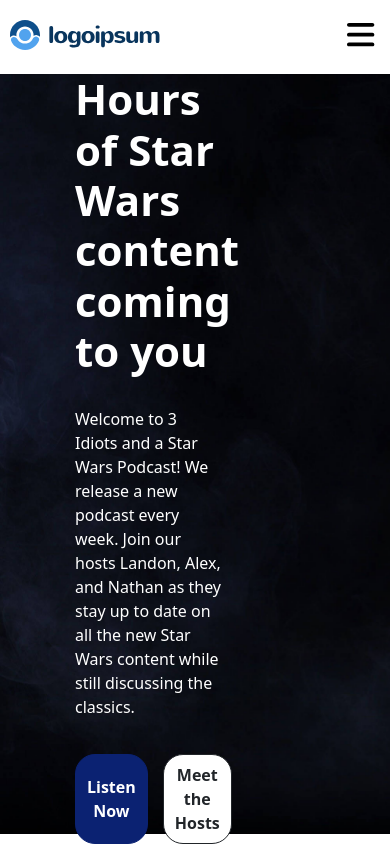
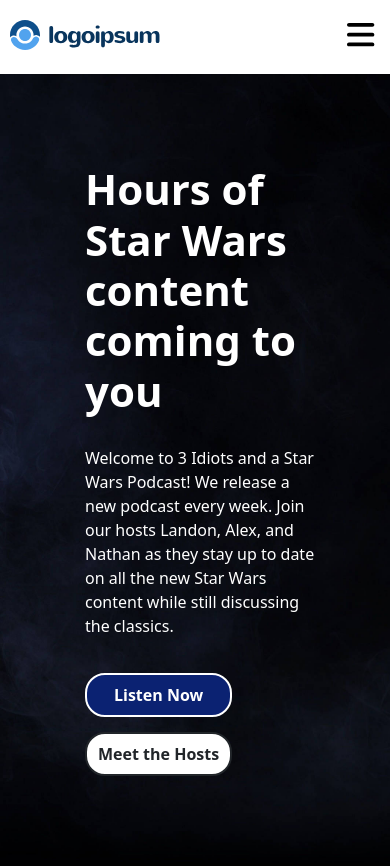
Before and after one commit to nlsnyder/3-idiots-ts, a React (Create React App) app: page / in a window 390 px wide. Before the commit the page ends 844 px from the top, so only its background shows below. Built offline with nearby package versions, Linux system fonts and the light colour scheme.

Commit message:
Make hero image section responsive, may want to alter in the future

```diff
--- a/src/components/landingPage/HeroSection.module.css
+++ b/src/components/landingPage/HeroSection.module.css
@@ -1,11 +1,11 @@
 .heroSection {
-  height: 90vh;
-  background-image: url('../../img/Stormtrooper-hero.jpg');
+  height: 100%;
+  background-image: url("../../img/Stormtrooper-hero.jpg");
   background-repeat: no-repeat;
   background-size: cover;
   background-attachment: fixed;
   z-index: -1;
-  padding: 0 !important;
+  padding: 9rem 1rem !important;
 }
 
 .heightOverride {
--- a/src/components/landingPage/HeroSection.tsx
+++ b/src/components/landingPage/HeroSection.tsx
@@ -5,13 +5,13 @@ const HeroSection: React.FC<{}> = (props) => {
   return (
     <div className={`container-fluid ${styles.heroSection}`}>
       <div className={`row ${styles.heightOverride}`}>
-        <div className="col-7 col-lg-5">
+        <div className="col-10 col-xs-10 col-sm-7 col-lg-5 justify-content-center justify-content-sm-start">
           <div className={styles.heroContainer}>
             <h1 className={styles.heroTitle}>Hours of Star Wars content coming to you</h1>
             <p className={styles.heroDescription}>
               Welcome to 3 Idiots and a Star Wars Podcast! We release a new podcast every week. Join our hosts Landon, Alex, and Nathan as they stay up to date on all the new Star Wars content while still discussing the classics.
             </p>
-            <div className={styles.heroButtons}>
+            <div className={`flex-column flex-sm-row ${styles.heroButtons}`}>
               <button className="primaryButton" type="button">Listen Now</button>
               <button className="secondaryButton" type="button">Meet the Hosts</button>
             </div>
--- a/src/index.css
+++ b/src/index.css
@@ -14,7 +14,7 @@ html, body {
   padding: 0.8rem 1.1rem;
   background-color: #fff;
   color: #212529;
-  border: 0.1rem solid #212529;
+  border: 0.2rem solid #212529;
   font-weight: 700;
   font-size: 1.6rem;
 }
@@ -22,7 +22,7 @@ html, body {
 .primaryButton {
   color: #fff;
   background-color: #0b2272;
-  border: 0.1rem solid #0b2272;
+  border: 0.2rem solid #fff;
   border-radius: 2rem;
   padding: 0.8rem 1.1rem;
   font-weight: 700;
```
